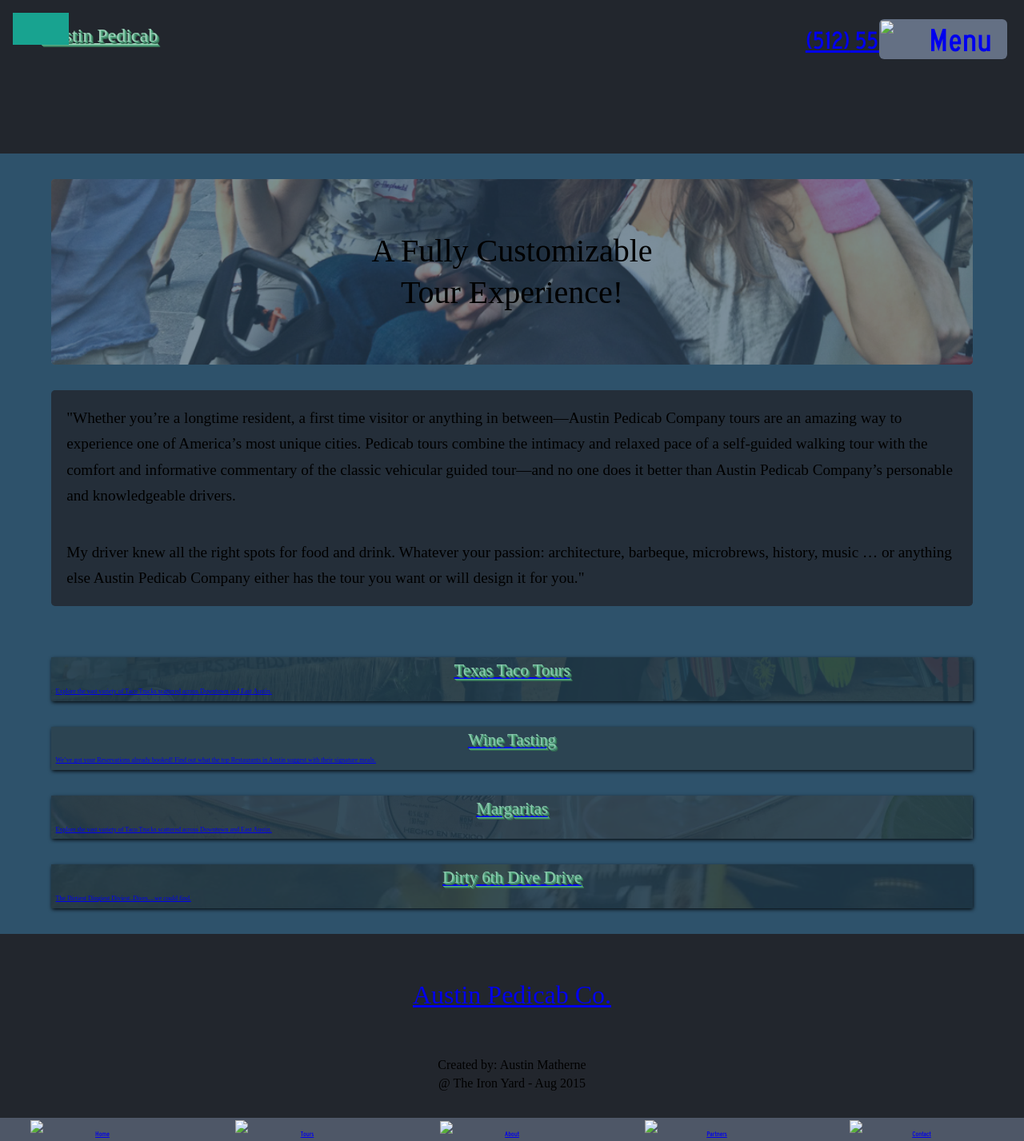
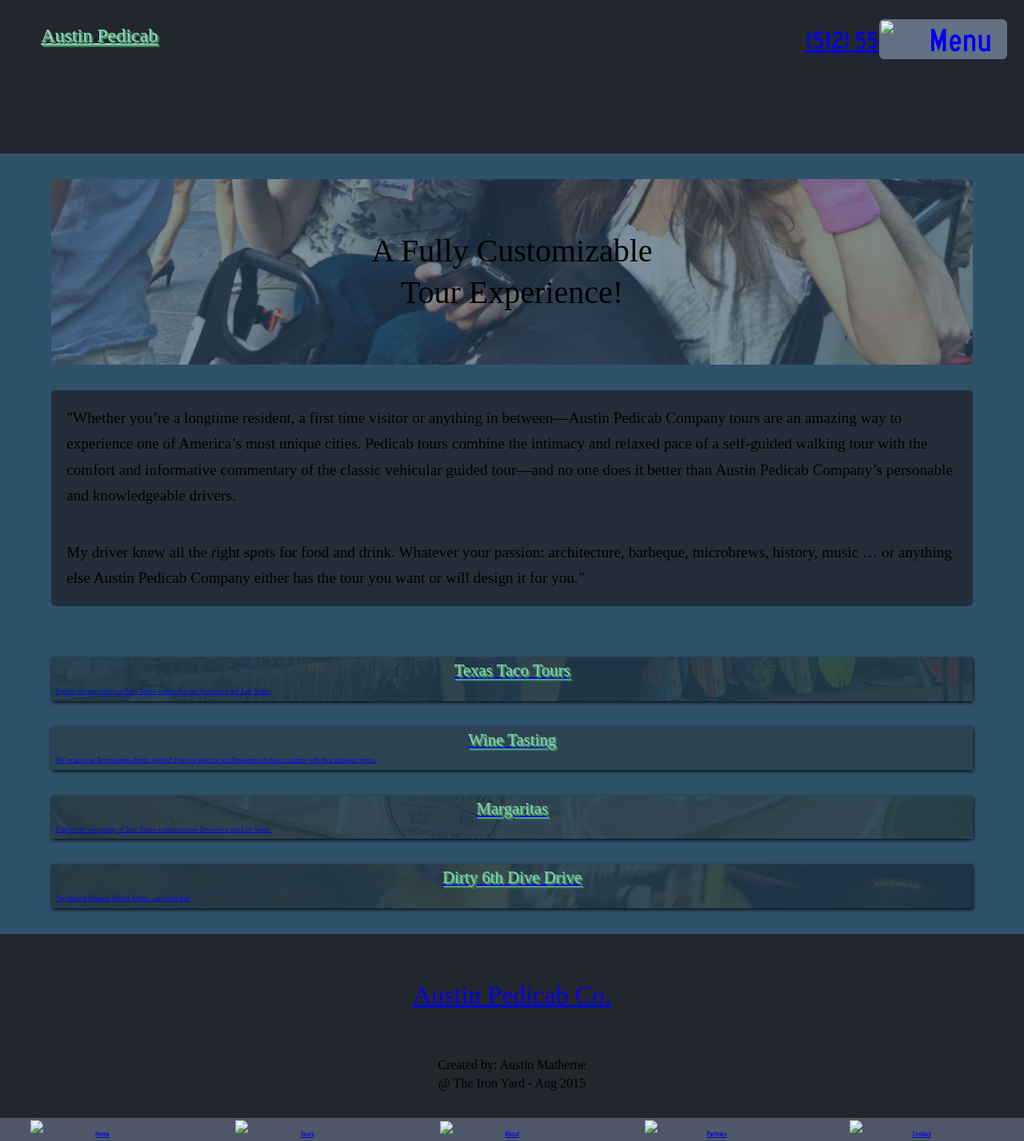
Before and after one commit to amatherne/atx-pedicab-co, a Jekyll site: the page built from 2-tours.html, in a window 1280 px wide. Shown: the whole page at 80% size. Built offline with Jekyll 4.4.1, drawn with Linux system fonts in a browser that asks for light colours; nearby versions of some CDN libraries; grey boxes are pictures that could not be loaded.

Commit message:
last one..

```diff
--- a/2-tours.html
+++ b/2-tours.html
@@ -1,7 +1,7 @@
 ---
 layout: default
 title: Tours
-permalink: /tours/
+permalink: tours/
 ---
 
 <div class="tours">
--- a/_includes/header.html
+++ b/_includes/header.html
@@ -12,7 +12,7 @@
       <a href="#"><span>(512)</span> 555-0123</a>
     </div>
 
-    <div class="show-width"></div>
+    <!-- <div class="show-width"></div> -->
 
     <a href="#" class="navigation-menu-button" id="js-mobile-menu"><img src="img/icons/burger1.png"><span class="menuword">Menu</span></a>
     <nav role="navigation">
--- a/_layouts/default.html
+++ b/_layouts/default.html
@@ -20,7 +20,7 @@
 
     <div class="overlay overlay-contentpush landing">
 
-      <button type="button" class="overlay-close"><span>Close</span><img src="/img/cross.png"></button>
+      <button type="button" class="overlay-close"><span>Close</span><img src="img/cross.png"></button>
             <div class="tag-line">
               <h2>DON'T WALK</h2>
               <div class="divider"></div>
@@ -66,7 +66,7 @@
 
               <button id="find-me" class="find-me">
 
-                <img id="rotate" src="/img/icons/locator.png">
+                <img id="rotate" src="img/icons/locator.png">
 
               </button>
 
@@ -76,7 +76,7 @@
             </div>
            <!-- Call Button -->
             <div class="call">
-              <button id="call"><span>Call Cab</span><img src="/img/pedicab.png"></button>
+              <button id="call"><span>Call Cab</span><img src="img/pedicab.png"></button>
             </div>
           </div>
 
```
Also changed, not shown: 6 other files.
